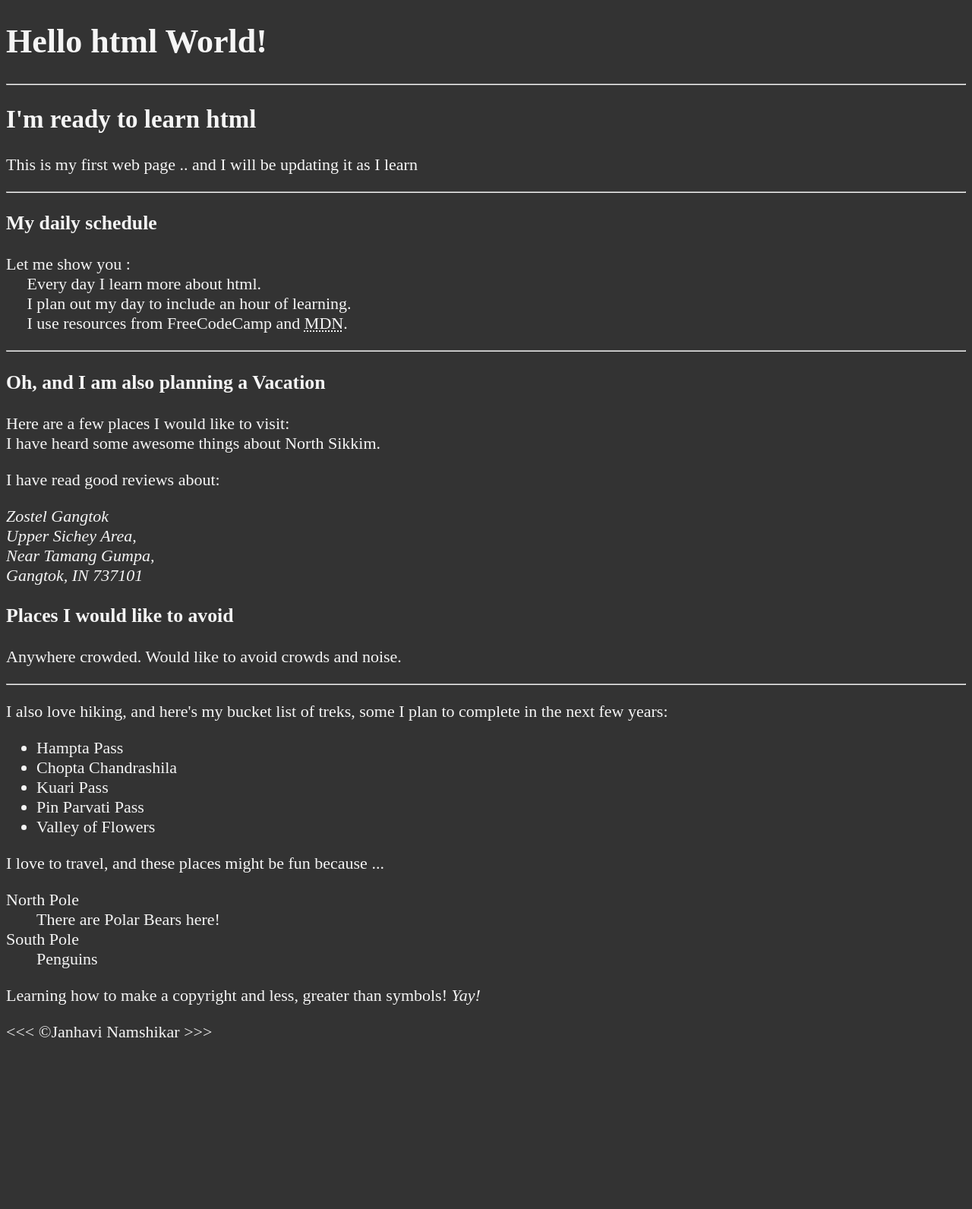
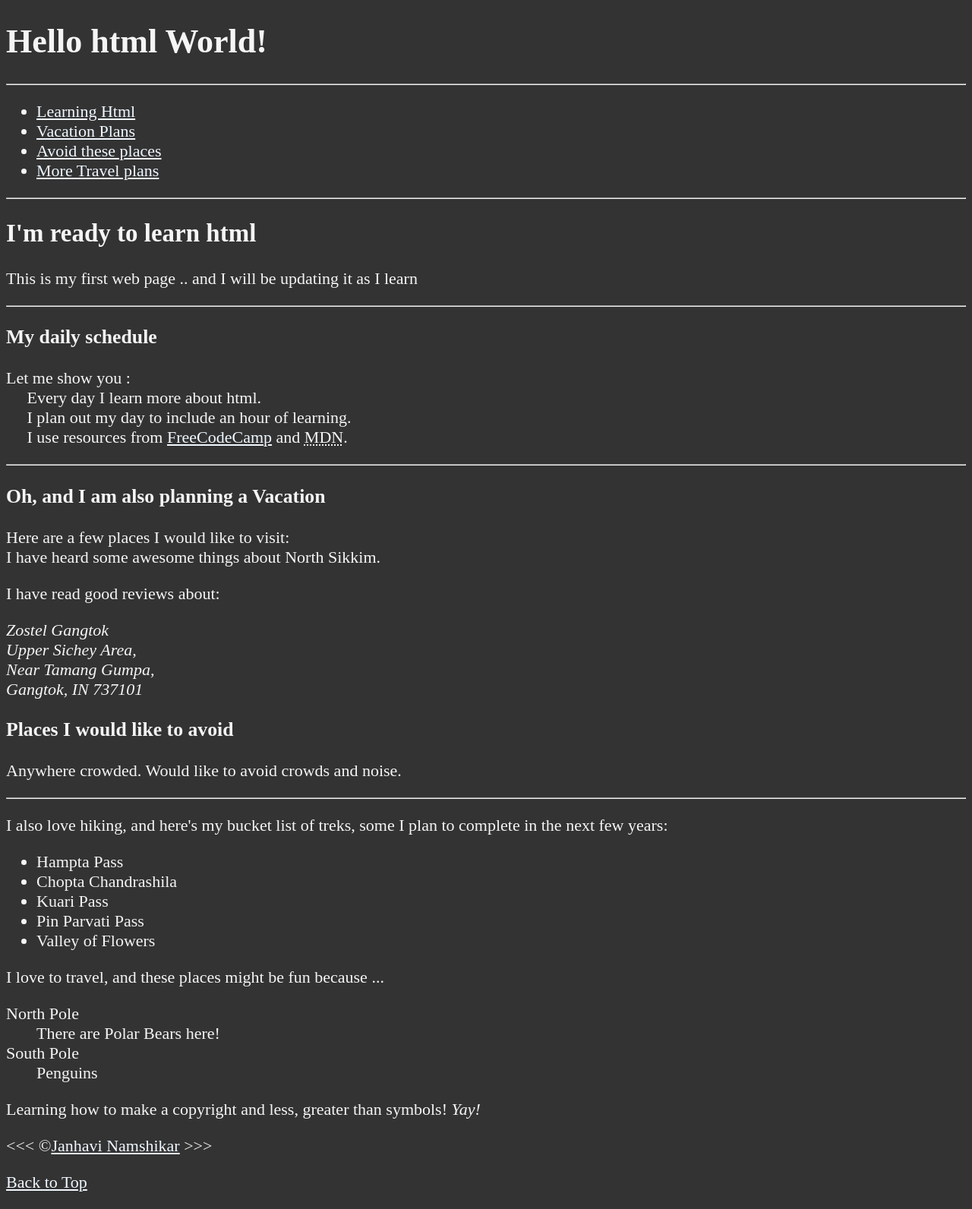
Before and after one commit to janhavi04n/webdev_learning, a plain HTML site: page index.html in a window 1280 px wide. Shown: the whole page at 76% size. Before the commit the page ends 1380 px from the top, so only its background shows below. Drawn offline with Linux system fonts and the light colour scheme.

Commit message:
updates to index

```diff
--- /dev/null
+++ b/about.html
@@ -0,0 +1,22 @@
+<!DOCTYPE html>
+<html lang="en">
+    <head>
+        <meta charset="UTF-8">
+        <meta name="author" content="Janhavi N">
+        <meta name="description" content="This page is about me">
+        <title>About Me</title>
+        <link rel="icon" href="html5.png" type="image/x-icon">
+        <link rel="stylesheet" href="main.css" type="text/css">
+    </head>
+    <body>
+        <h1>Hey there! I am Janhavi.</h1>
+        <hr>
+            <p>Lorem ipsum dolor, sit amet consectetur adipisicing elit. Illum dolorum quos expedita doloremque facilis labore ullam repellendus voluptas officia! Itaque corrupti saepe impedit asperiores ab cum cumque vitae quod suscipit?
+            Quod at eaque error saepe illum, mollitia, architecto, repellendus obcaecati molestiae cumque eum aliquid atque? Natus fugiat nobis consectetur eum distinctio. Quos soluta est veniam exercitationem provident asperiores ut sint.</p>
+        <hr>
+
+        <p>
+            <a href="/">Back to Home</a>
+        </p>
+    </body>
+</html>
--- a/index.html
+++ b/index.html
@@ -6,20 +6,30 @@
         <meta name="description" content="This page contains all the stuff I am learning how to create as I learn HTML from free code camp">
         <title>My First Web Page - Free Code Camp</title>
         <link rel="icon" href="html5.png" type="image/x-icon">
-        <style>
-            html {
-                font-size: 22px;
-            }
-            body {
-                background-color: #333;
-                color: whitesmoke;
-            }
-        </style>
+        <link rel="stylesheet" href="main.css" type="text/css">
     </head>
     <body>
         <h1>Hello html World!</h1>
         <hr>
+        <nav>
+            <ul>
+                <li>
+                    <a href="#learn">Learning Html</a>
+                </li>
+                <li>
+                    <a href="#vacation">Vacation Plans</a>
+                </li>
+                <li>
+                    <a href="#avoid">Avoid these places</a>
+                </li>
+                <li>
+                    <a href="#travel">More Travel plans</a>
+                </li>
 
+            </ul>
+        </nav>
+        <hr>
+        <section id="learn">
         <h2>I'm ready to learn html</h2>
         <p>This is my first web page .. and I will be updating it as I learn</p>
 
@@ -29,9 +39,10 @@
         <p>Let me show you :
             <br>&nbsp;&nbsp;&nbsp;&nbsp; Every day I learn more about html.
             <br>&nbsp;&nbsp;&nbsp;&nbsp; I plan out my day to include an hour of learning.
-            <br>&nbsp;&nbsp;&nbsp;&nbsp; I use resources from FreeCodeCamp and <abbr title="Mozilla Developer Network">MDN</abbr>.
+            <br>&nbsp;&nbsp;&nbsp;&nbsp; I use resources from <a href="http://www.freecodecamp.org/">FreeCodeCamp</a> and <abbr title="Mozilla Developer Network">MDN</abbr>.
         </p>
-
+        </section>
+        <section id="vacation">
         <hr>
         <h3>Oh, and I am also planning a Vacation</h3>
         <p>
@@ -47,7 +58,8 @@
                 Gangtok, IN 737101
             </address>
         </p>
-
+        </section>
+        <section id="avoid">
         <h3>Places I would like to <strong>avoid</strong></h3>
         <p>Anywhere crowded. Would like to avoid crowds and noise.</p>
 
@@ -61,7 +73,8 @@
             <li>Pin Parvati Pass</li>
             <li>Valley of Flowers</li>
         </ul>
-
+    </section>
+    <section id="travel">
         <p>I love to travel, and these places might be fun because ...</p>
         <dl>
             <dt>North Pole</dt>
@@ -70,9 +83,11 @@
             <dt>South Pole</dt>
             <dd>Penguins</dd>
         </dl>
-
+    </section>
         <p>Learning how to make a copyright and less, greater than symbols! <em>Yay!</em></p>
-        &lt;&lt;&lt; &copy;Janhavi Namshikar &gt;&gt;&gt;
-
+        &lt;&lt;&lt; &copy;<a href="about.html">Janhavi Namshikar</a> &gt;&gt;&gt;
+    <p>
+        <a href="#">Back to Top</a>
+    </p>
     </body>
 </html>
--- /dev/null
+++ b/main.css
@@ -0,0 +1,23 @@
+html {
+    font-size: 22px;
+}
+body {
+    background-color: #333;
+    color: whitesmoke;
+}
+a {
+    color: aliceblue;
+}
+a:visited {
+    color: lightgray;
+
+}
+a:hover, a:active {
+    color: #eee;
+}
+table, tr, td, th, caption {
+    border: 1px solid #eee;
+    font-family: 'Courier New', Courier, monospace;
+    border-collapse: collapse;
+    padding: 0.5rem;
+}
```
